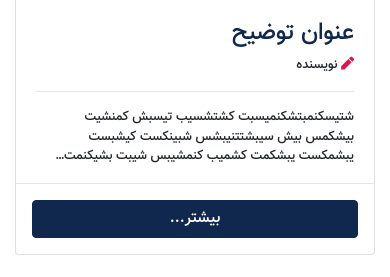
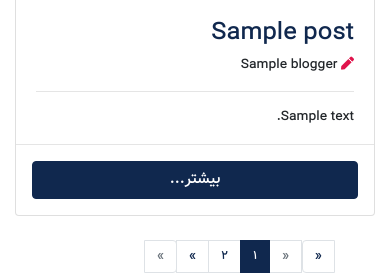
Before and after one commit to Ryan-PG/faradars_ryan_blog, a Django app: page /posts/ in a window 390 px wide. Shown: the part 442-719 px from the top of the page. Run offline with Django 4.2, Linux system fonts and the light colour scheme; tables that the repository leaves empty hold one stand-in row (values such as "Sample post"); grey boxes marked "Sample" are stand-in pictures; some libraries are stand-ins or nearby versions.

Commit message:
Made posts cards dynamic

```diff
--- a/posts/views.py
+++ b/posts/views.py
@@ -1,9 +1,16 @@
 from django.shortcuts import render
+from .models import Post
 
 def index(request):
-  return render(request, 'posts/posts.html')
+  posts_list = Post.objects.all()
 
-def post(request):
+  context = {
+    'posts': posts_list
+  }
+
+  return render(request, 'posts/posts.html', context)
+
+def post(request, post_id:int):
   return render(request, 'posts/post.html')
 
 def search(request):
--- a/ryan_blog/settings.py
+++ b/ryan_blog/settings.py
@@ -42,6 +42,7 @@ INSTALLED_APPS = [
     'django.contrib.sessions',
     'django.contrib.messages',
     'django.contrib.staticfiles',
+    'django.contrib.humanize',
 ]
 
 MIDDLEWARE = [
--- a/templates/posts/posts.html
+++ b/templates/posts/posts.html
@@ -1,4 +1,6 @@
 {% extends 'base.html' %}
+
+{% load humanize %}
 
 {% block content %}
 
@@ -23,68 +25,42 @@
     <div class="container">
       <h3 class="text-center mb-3">همه‌ی پست ها</h3>
       <div class="row">
-        <!-- Listing 1 -->
+
+        {% if posts %}
+          {% for post in posts %}
             <div class="col-md-6 col-lg-4 mb-4">
               <div class="card listing-preview">
                 <div style="position: relative">
-              <img class="card-img-top" src="assets/img/pictures/pic-1.jpg" alt="" />
+                  <img class="card-img-top" src="{{ post.photo_main.url }}" alt="" />
                   <div class="text-image-config p-1">
-                <span class="badge text-white" style="background-color: #cb1c8d">268 <i
+                    <span class="badge text-white" style="background-color: #cb1c8d">{{ post.comments_count | intcomma }} <i
                         class="fas fa-comment"></i></span>
-                <span class="badge text-white mr-2" style="background-color: #e0144c">268 <i
+                    <span class="badge text-white mr-2" style="background-color: #e0144c">{{ post.likes_count | intcomma}} <i
                         class="fas fa-heart"></i></span>
                   </div>
                 </div>
-            <!-- <div class="card-body text-truncate" style="display: -webkit-box !important; -webkit-line-clamp: 4; -webkit-box-orient: vertical; white-space: normal"> -->
                 <div class="card-body" style="font-size: 13px; padding-bottom: 0">
                   <div class="listing-heading text-right">
-                <h4 class="text-primary">عنوان توضیح</h4>
-                <p><i class="fas fa-pen" style="color: #e0144c"></i> نویسنده</p>
+                    <h4 class="text-primary"> {{ post.title }} </h4>
+                    <p><i class="fas fa-pen" style="color: #e0144c"></i> {{ post.blogger }}</p>
                   </div>
                   <hr />
                   <div class="multiline-ellipsis text-right">
-                شتیسکنمبتشکنمیسبت کشتشسیب تیسبش کمنشیت بیشکمس بیش سیبشتتنیبشس شبینکست کیشبست یبشمکست یبشکمت کشمیب
-                کنمشیبس شیبت بشیکنمت شبیسکمنتشبی مکنتشبی مکنشیبست مکنشیست شیمسکت یشبسمنت شیبسکنمتش
-                بیسکمنتشبیس کمشنبی تکمشنبست شبکیمت شبیمست شکبیسنت شبیکمنت شبیکمنشب س
+                    {{ post.text }}
                   </div>
                 </div>
                 <hr />
                 <div class="px-3 pb-3 pt-0" style="padding-top: 0">
-              <a href="post-detail.html" class="btn btn-primary btn-block">بیشتر...</a>
+                  <a href="{% url 'post' post.id %}" class="btn btn-primary btn-block">بیشتر...</a>
                 </div>
               </div>
             </div>
-        <!-- 2 -->
-        <div class="col-md-6 col-lg-4 mb-4">
-          <div class="card listing-preview">
-            <div style="position: relative">
-              <img class="card-img-top" src="assets/img/pictures/pic-1.jpg" alt="" />
-              <div class="text-image-config p-1">
-                <span class="badge text-white" style="background-color: #cb1c8d">268 <i
-                    class="fas fa-comment"></i></span>
-                <span class="badge text-white mr-2" style="background-color: #e0144c">268 <i
-                    class="fas fa-heart"></i></span>
-              </div>
-            </div>
-            <!-- <div class="card-body text-truncate" style="display: -webkit-box !important; -webkit-line-clamp: 4; -webkit-box-orient: vertical; white-space: normal"> -->
-            <div class="card-body" style="font-size: 13px; padding-bottom: 0">
-              <div class="listing-heading text-right">
-                <h4 class="text-primary">عنوان توضیح</h4>
-                <p><i class="fas fa-pen" style="color: #e0144c"></i> نویسنده</p>
-              </div>
-              <hr />
-              <div class="multiline-ellipsis text-right">
-                Lorem ipsum dolor sit amet consectetur adipisicing elit. Sequi iure tempore facere ut nam laudantium
-                maxime, perspiciatis sit quam voluptas harum atque aliquid voluptatem esse? Ea
-                distinctio molestias aliquam sit.
-              </div>
-            </div>
-            <hr />
-            <div class="px-3 pb-3 pt-0" style="padding-top: 0">
-              <a href="post-detail.html" class="btn btn-primary btn-block">بیشتر...</a>
-            </div>
-          </div>
-        </div>
+          {% endfor %}
+        {% else %}
+          <div class="col-md-12">هیچ پستی وجود ندارد.</div>
+        {% endif %}
+
+
       </div>
 
       <!-- Pagination -->
```
Lines whose indentation alone changed are shown as unchanged.
